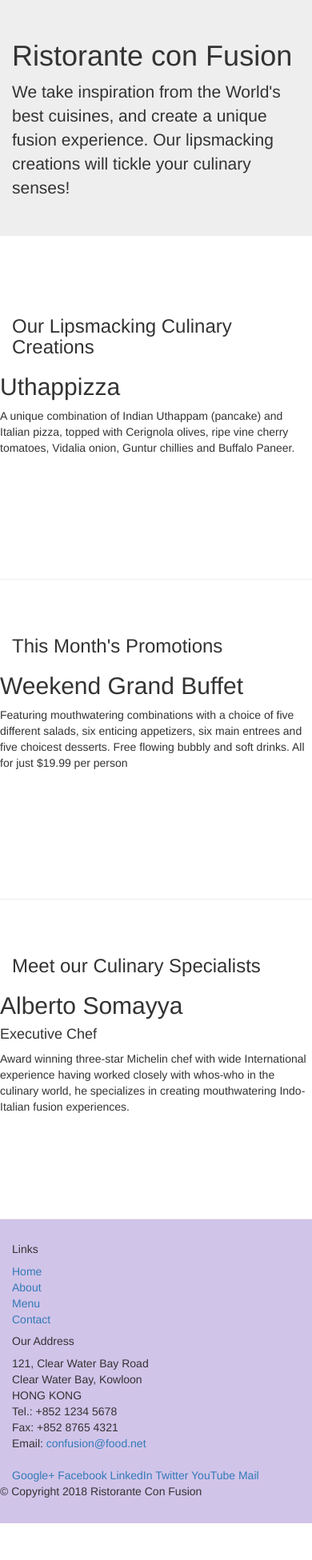
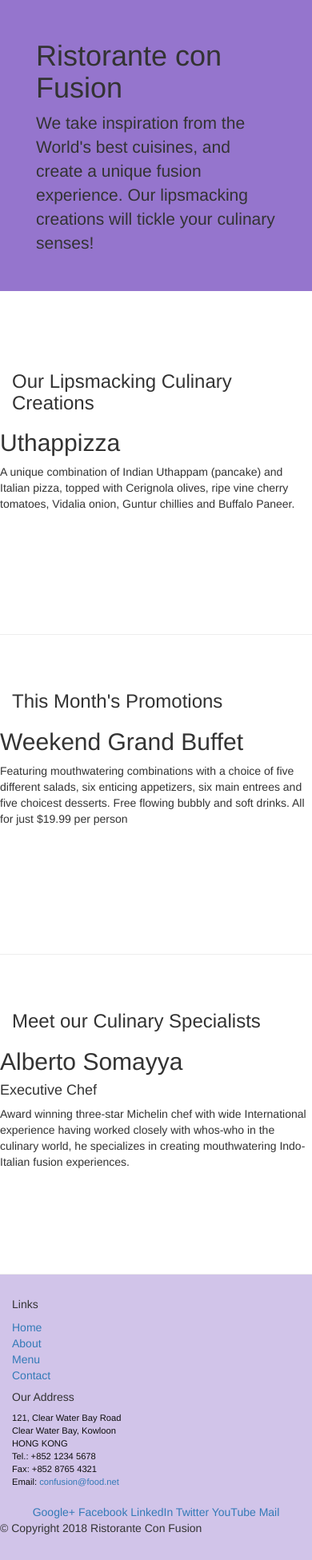
Before and after one commit to shahzaintariq/coursera-project, a plain HTML site: page src/index.html in a window 390 px wide. Shown: the whole page at 80% size. Before the commit the page ends 1905 px from the top, so only its background shows below. Drawn offline with nearby package versions, Linux system fonts and the light colour scheme.

Commit message:
update css

```diff
--- a/src/index.html
+++ b/src/index.html
@@ -29,7 +29,7 @@
     </header>
 
     <div class="container">
-        <div class="row row-content">
+        <div class="row row-content align-items-center">
             <div class="col-12 col-sm-4 order-sm-last col-md-3">
                 <h3>Our Lipsmacking Culinary Creations</h3>
             </div>
@@ -41,7 +41,7 @@
         </div>
 
 
-        <div class="row row-content">
+        <div class="row row-content align-items-center">
             <div class='col-12 col-sm-4 col-md-3'>
                 <h3>This Month's Promotions</h3>
             </div>
@@ -53,7 +53,7 @@
             </div>
         </div>
 
-        <div class="row row-content">
+        <div class="row row-content align-items-center">
             <div class="col-12 col-sm-4 order-sm-last col-md-3">
                 <h3>Meet our Culinary Specialists</h3>
             </div>
@@ -90,8 +90,8 @@
                         Email: <a href="mailto:confusion@food.net">confusion@food.net</a>
                     </address>
                 </div>
-                <div class="col-12 col-sm-4">
-                    <div>
+                <div class="col-12 col-sm-4 align-self-center">
+                    <div class="text-center">
                         <a href="http://google.com/+">Google+</a>
                         <a href="http://www.facebook.com/profile.php?id=">Facebook</a>
                         <a href="http://www.linkedin.com/in/">LinkedIn</a>
@@ -101,7 +101,7 @@
                     </div>
                 </div>
             </div>
-            <div class="row">
+            <div class="row justify-content-center">
                 <div class="col-auto">
                     <p>© Copyright 2018 Ristorante Con Fusion</p>
                 </div>
--- a/src/styles.css
+++ b/src/styles.css
@@ -1,15 +1,30 @@
 .row-header{
-    margin: 0px auto;
-    padding: 0px auto;
+    margin:0px auto;
+    padding:0px;
 }
-.row-content{
-    margin: opx auto;
-    padding: 50px 0px;
+
+.row-content {
+    margin:0px auto;
+    padding: 50px 0px 50px 0px;
     border-bottom: 1px ridge;
-    min-height: 400px;
+    min-height:400px;
 }
+
 .footer{
-    background-color: #d1c4e9;
-    margin: 0px auto;
-    padding: 20px 0px;
+    background-color: #D1C4E9;
+    margin:0px auto;
+    padding: 20px 0px 20px 0px;
 }
+
+header {
+    padding:70px 30px 70px 30px;
+    margin:0px auto;
+    background: #9575CD !important;;
+    color: floralwhite;
+}
+
+address{
+    font-size:80%;
+    margin:0px;
+    color:#0f0f0f;
+}
```
